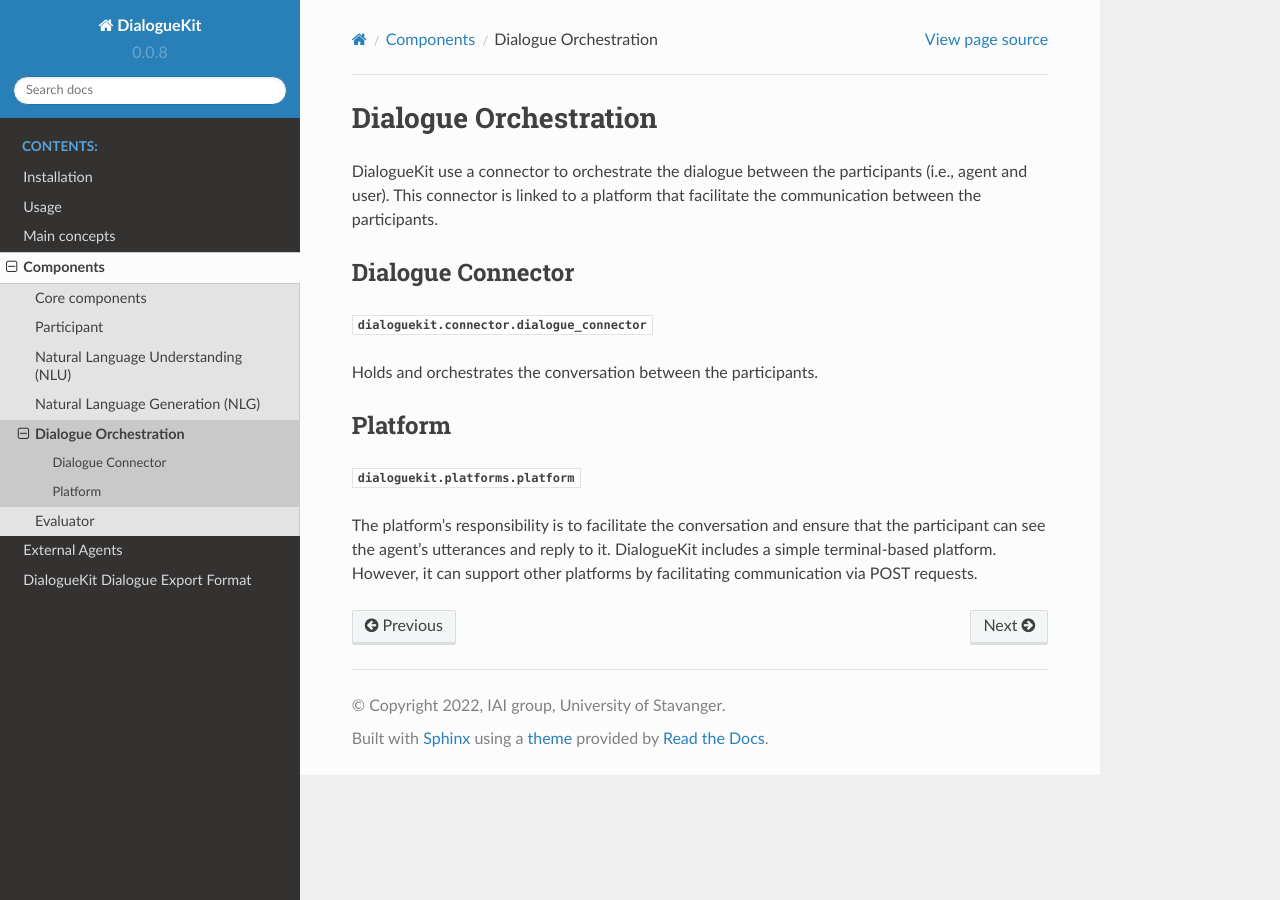
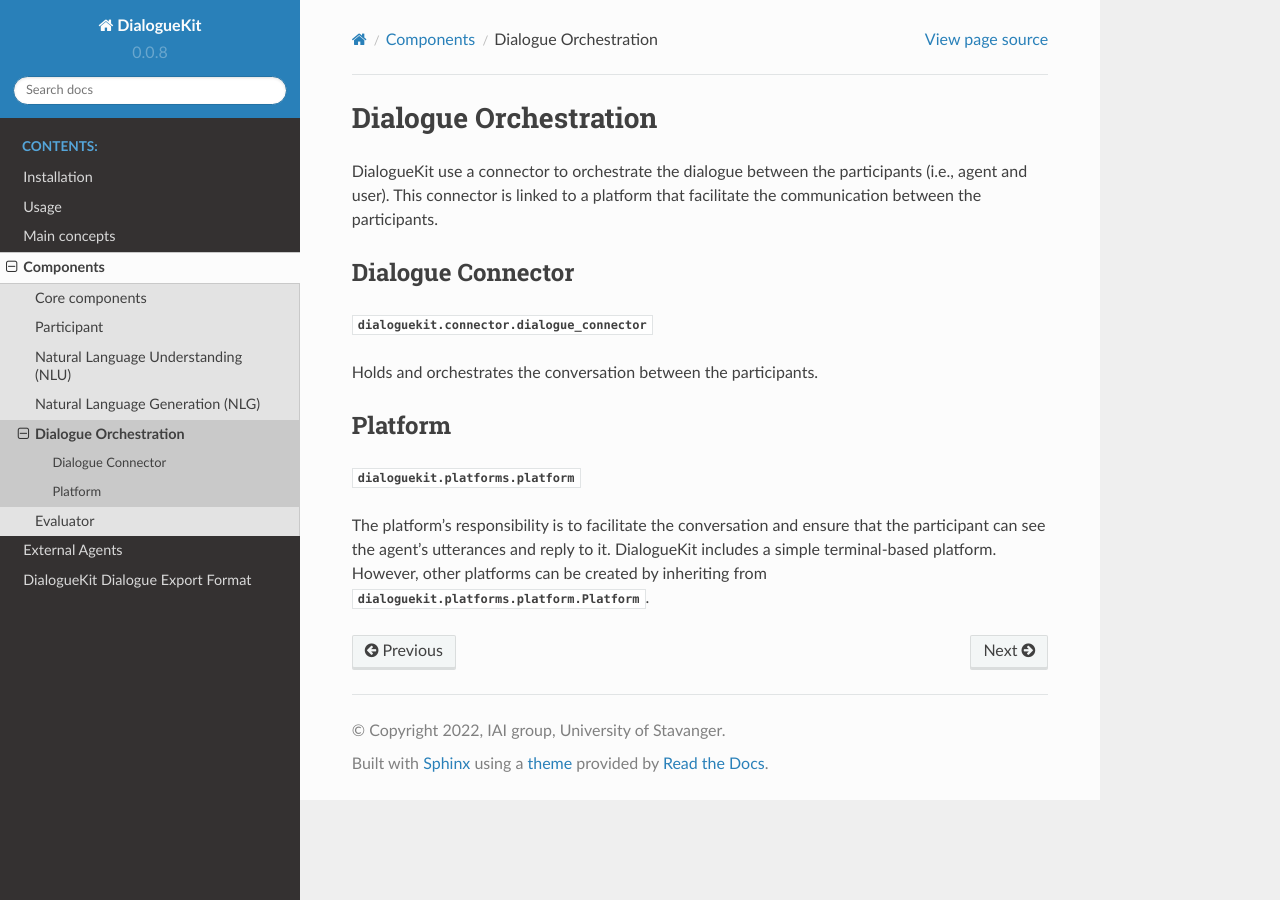
Before and after one commit to iai-group/DialogueKit, a Sphinx documentation site: the page built from docs/source/dialogue_orchestration.rst, in a window 1280 px wide. Built offline with Sphinx 7.4.7 and the Read the Docs theme 2.0.0, drawn with Linux system fonts in a browser that asks for light colours; pages that are not in the unit, such as notebooks, are missing from menus.

Commit message:
Update component figure

```diff
--- a/docs/source/components.rst
+++ b/docs/source/components.rst
@@ -1,7 +1,7 @@
 Components
 ==========
 
-.. image:: _static/DialogueKit-Architecture.png
+.. image:: _static/dialoguekit_packages.png
     :width: 400
     :alt: Image illustrating the connections between DialogueKit´s main components.
 
--- a/docs/source/concepts.rst
+++ b/docs/source/concepts.rst
@@ -25,7 +25,6 @@
 
 The dialogue orchestration includes the dialogue connector and the platform that permit the participants to communicate.
 The dialogue connector manages the dialogue between the participants while the platform ensures that the participants can read and answer each other's messages.
-
 
 Natural Language Understanding (NLU)
 ------------------------------------
--- a/docs/source/dialogue_orchestration.rst
+++ b/docs/source/dialogue_orchestration.rst
@@ -17,4 +17,5 @@
 :py:mod:`dialoguekit.platforms.platform`
 
 The platform's responsibility is to facilitate the conversation and ensure that the participant can see the agent's utterances and reply to it.
-DialogueKit includes a simple terminal-based platform. However, it can support other platforms by facilitating communication via POST requests.
+DialogueKit includes a simple terminal-based platform.
+However, other platforms can be created by inheriting from :py:class:`dialoguekit.platforms.platform.Platform`.
```
Also changed, not shown: other parts of docs/source/concepts.rst (+1 -1 lines), docs/source/_static/dialoguekit_packages.png (added).
